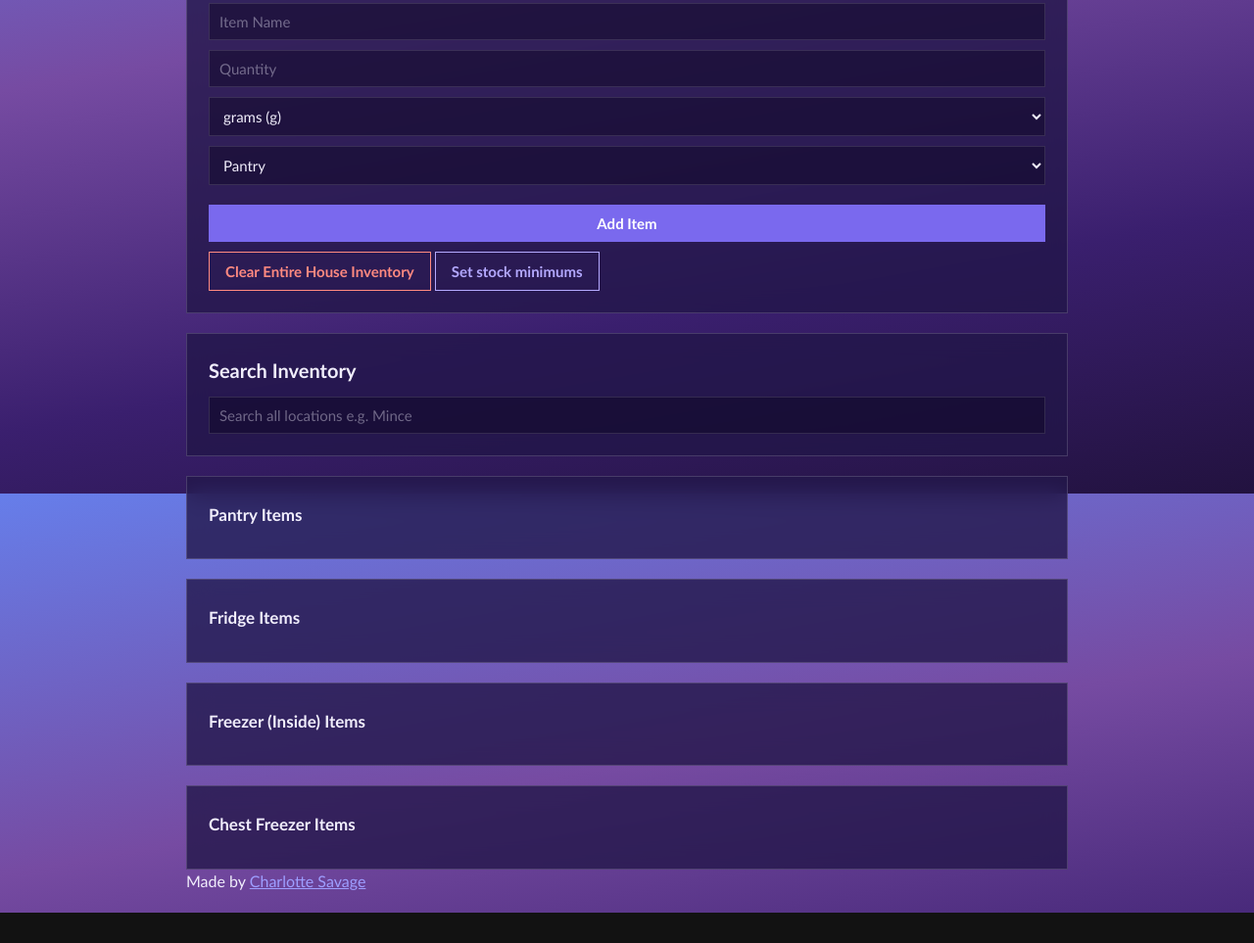
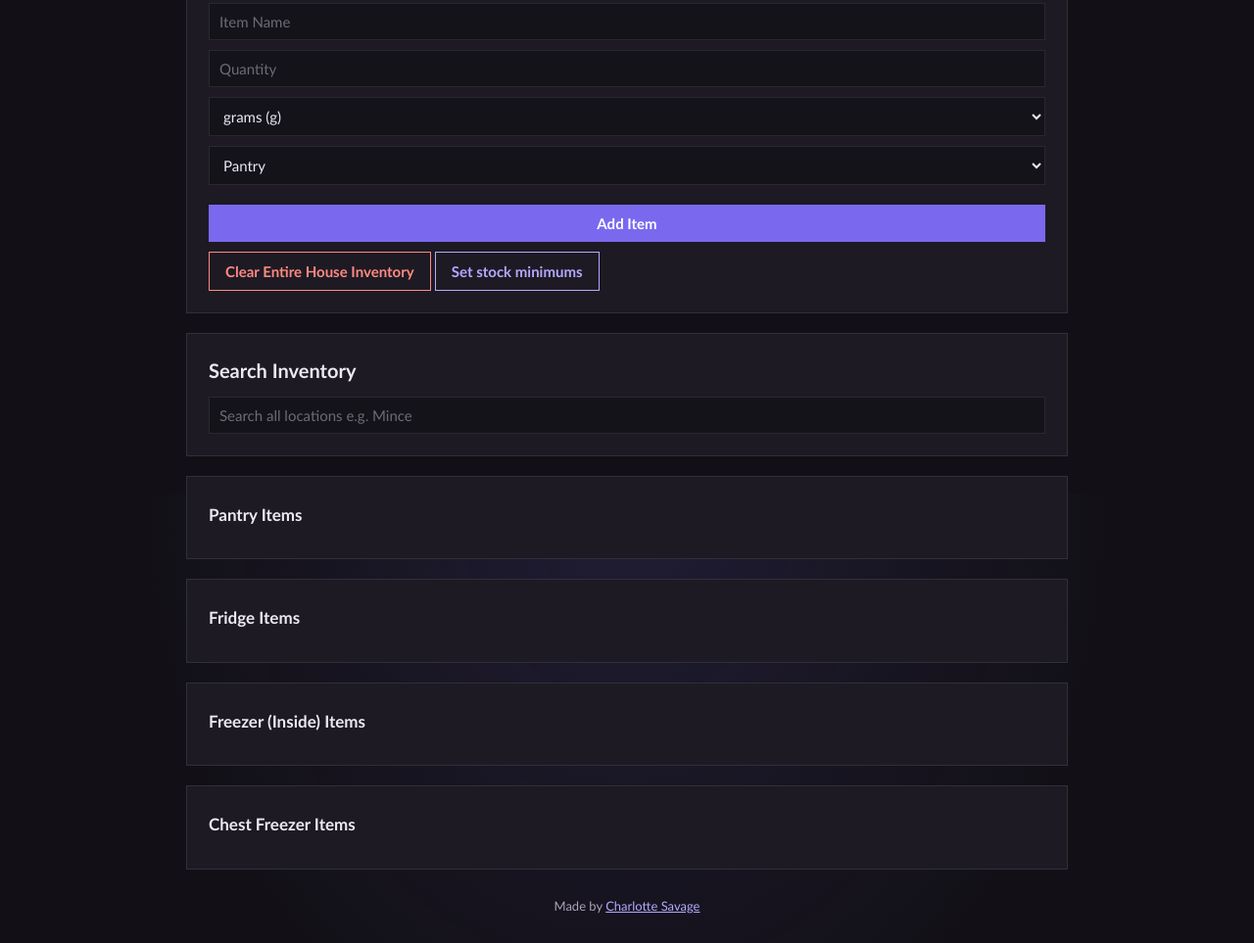
Before and after one commit to charlottesavage-NZ/Ingredients_And_Recipes, a website: page index.html in a window 1280 px wide. Shown: the part 296-1259 px from the top of the page at 98% size. Before the commit the page ends 1228 px from the top, so only its background shows below. Drawn offline with Linux system fonts and the light colour scheme; no server answers.

Commit message:
Changed the CSS
Toned the colours down to a dark charcoal background, keeping purple for buttons, links and the current tab. Also styles the new footer.

```diff
--- a/style.css
+++ b/style.css
@@ -11,12 +11,18 @@
     --purple-dark: #6754e0;     /* button hover */
     --purple-light: #b4a9ff;    /* outlined buttons and the outline on the box you're typing in */
     --purple-soft: rgba(180, 169, 255, 0.14); /* faint purple tint for hovers */
-    --text: #f1eefc;            /* main text - a soft off-white, not pure white */
-    --text-muted: #bdb5e3;      /* secondary/hint text - a muted lavender */
-    --border: rgba(255, 255, 255, 0.12); /* lines between rows, input borders */
-    --card: rgba(34, 22, 72, 0.78);      /* the deep purple boxes everything sits in (slightly see-through) */
-    --card-solid: #261a52;      /* same colour, fully solid - for the pop-up box */
-    --input: rgba(12, 6, 32, 0.45);      /* inside of text boxes and dropdowns */
+    /* (Toned down: the background and boxes are now a near-black
+       charcoal with just a hint of purple in it, and the purple is
+       saved for the things you click - buttons, links, the current
+       tab. The old values are kept in the comments on each line, in
+       case we ever want the full purple look back.) */
+    --text: #ece9f2;            /* main text - a soft off-white, not pure white */ /* (was #f1eefc) */
+    --text-muted: #a9a3b8;      /* secondary/hint text - a soft grey-lilac */ /* (was #bdb5e3, a muted lavender) */
+    --border: rgba(255, 255, 255, 0.09); /* lines between rows, input borders */ /* (was 0.12) */
+    --card: #1d1a24;            /* the boxes everything sits in */ /* (was rgba(34, 22, 72, 0.78), deep see-through purple) */
+    --card-solid: #1d1a24;      /* same colour, fully solid - for the pop-up box */ /* (was #261a52) */
+    --input: #15131a;           /* inside of text boxes and dropdowns */ /* (was rgba(12, 6, 32, 0.45)) */
+    --page: #121016;            /* the page background behind the boxes */
     --warning: #fbbf5a;         /* "not enough" / "couldn't reach" warnings */
     --danger: #ff8a80;          /* delete / clear-everything buttons */
     --success: #7ee2a8;         /* "You can make this!" */
@@ -46,7 +52,11 @@ body {
     /* (Starts with the original lighter purple at the top, then
        deepens into a dark purple further down, so it's gentler on
        the eyes the further you scroll.) */
-    background: linear-gradient(170deg, #667eea 0%, #764ba2 38%, #3a1f6e 72%, #22123f 100%);
+    /* (Now an almost-black background with the faintest purple glow
+       at the very top, instead of the bright blue-to-purple gradient.
+       The old gradient was:
+       linear-gradient(170deg, #667eea 0%, #764ba2 38%, #3a1f6e 72%, #22123f 100%)) */
+    background: radial-gradient(ellipse at top, rgba(122, 105, 238, 0.14) 0%, transparent 55%), var(--page);
     background-attachment: fixed;
 
     min-height: 100vh; /* ensures the gradient fills the screen */
@@ -116,6 +126,13 @@ body {
     border-color: transparent;
 }
 
+/* (Now the purple button colour instead of the near-white block, to
+   match the darker background.) */
+.main-nav a[aria-current="page"] {
+    background: var(--purple);
+    color: white;
+}
+
 /* On a phone, the big page title (e.g. "Price Checker") was too
    wide and got cut off at the edge - shrink it a bit and tighten
    the spacing so it fits. Big screens are unaffected. */
@@ -163,7 +180,7 @@ main {
     -webkit-backdrop-filter: blur(12px);   /* Safari support */
     border-radius: var(--radius);               /* rounded corners */
     padding: 22px;                              /* internal spacing */
-    border: 1px solid rgba(255, 255, 255, 0.16); /* subtle border to define the box */
+    border: 1px solid var(--border); /* subtle border to define the box */ /* (was rgba(255, 255, 255, 0.16)) */
 }
 
 @media (max-width: 480px) {
@@ -1226,3 +1243,17 @@ ul.graph-legend {
     margin-right: 6px;
     vertical-align: middle;
 }
+
+/* ===================== FOOTER ===================== */
+
+/* "Made by Charlotte Savage" along the bottom of every page. */
+.site-footer {
+    margin: 28px 0 8px;
+    text-align: center;
+    font-size: 13px;
+    color: var(--text-muted);
+}
+
+.site-footer a {
+    color: var(--purple-light);
+}
```
